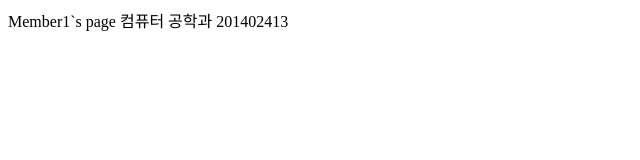
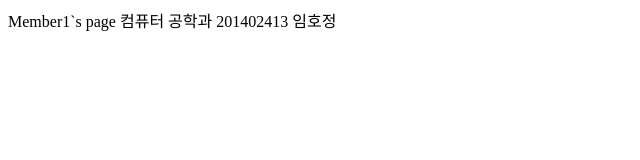
Before and after one commit to git-repository23/https-brunch.co.kr, a plain HTML site: page member1.html in a window 1280 px wide. Shown: the full height of the page, 0-640 px from the left. Drawn offline with Linux system fonts and the light colour scheme.

Commit message:
add my student name to body

```diff
--- a/member1.html
+++ b/member1.html
@@ -1,4 +1,4 @@
 <html>
 	<head>Member1`s page</head>
-	<body>컴퓨터 공학과 201402413</body>
+	<body>컴퓨터 공학과 201402413 임호정</body>
 </html>
```
